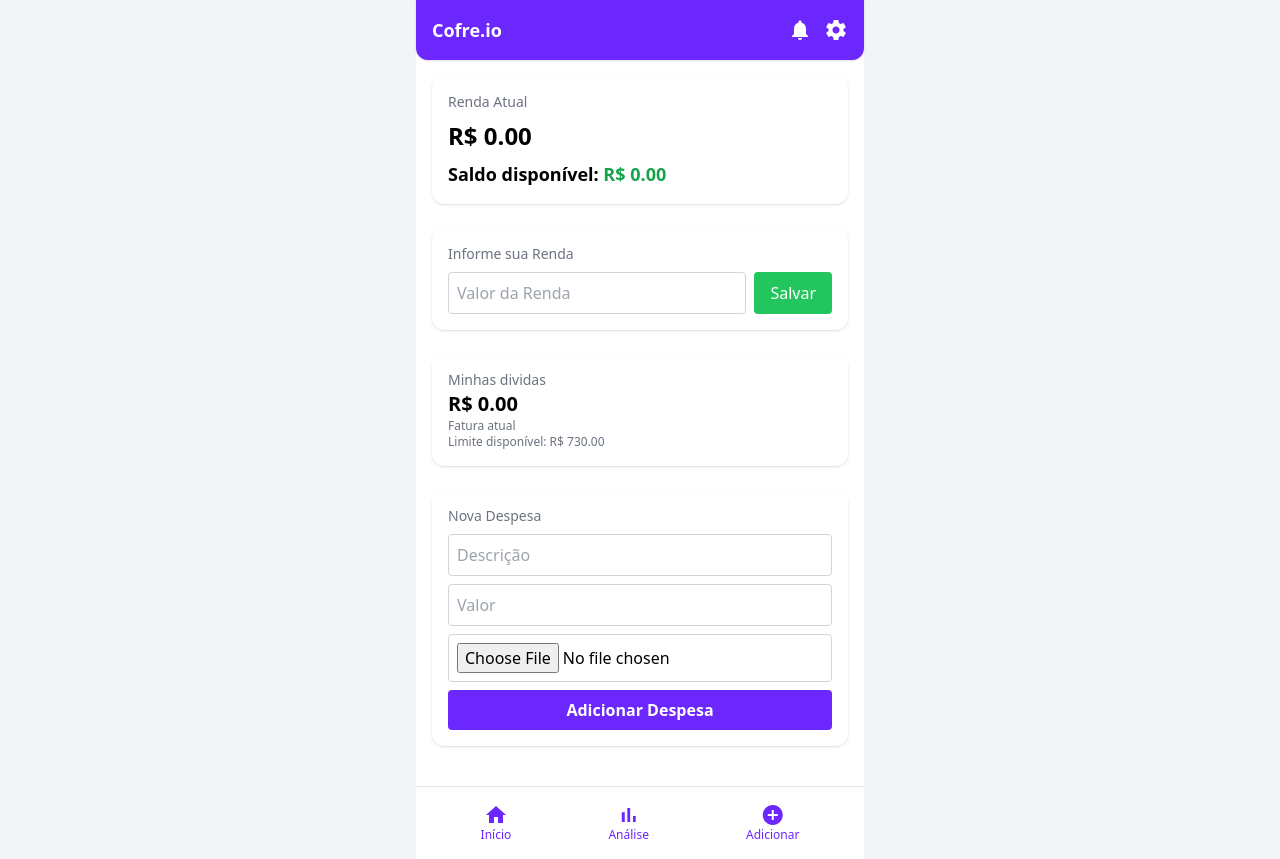
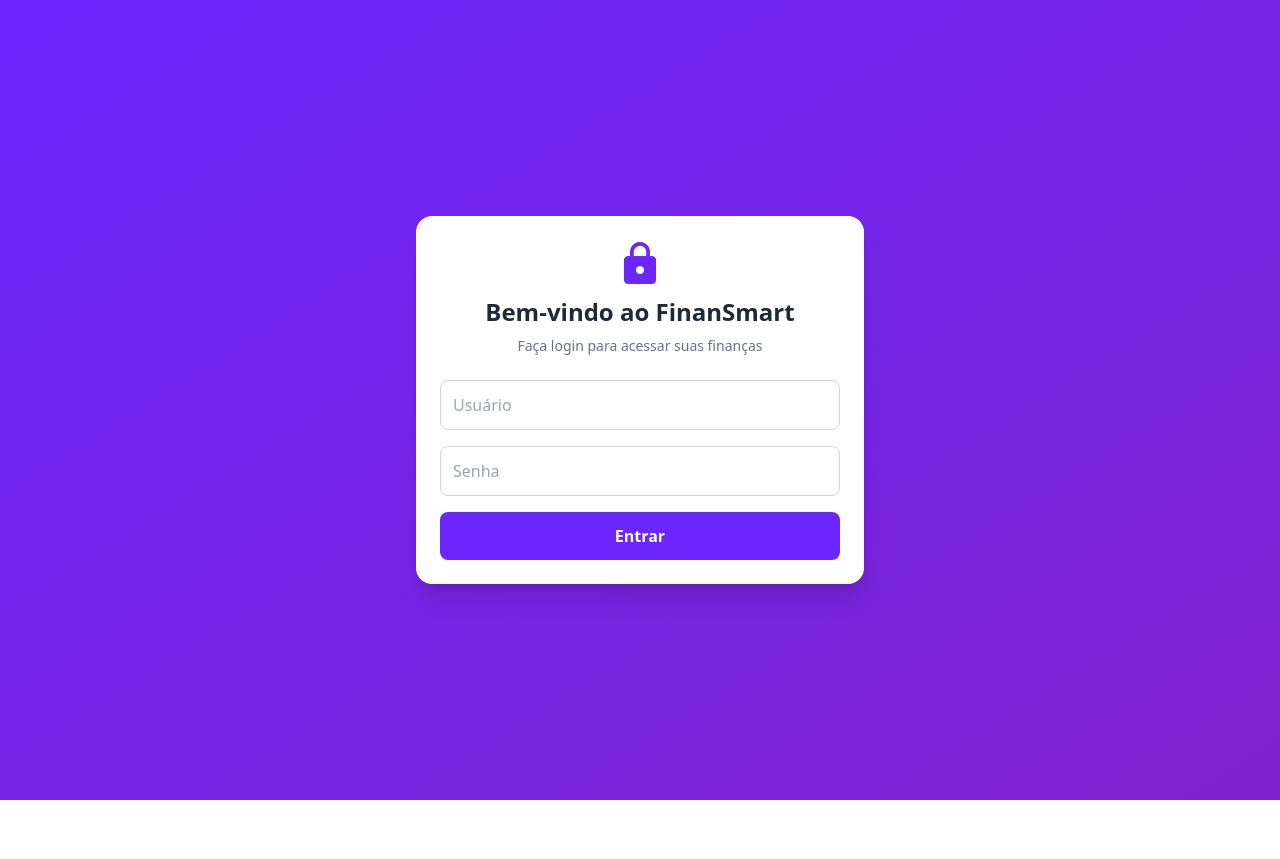
Before and after one commit to cristianorabaiolli01/dividas.io, a plain HTML site: page index.html in a window 1280 px wide. After the commit the page ends 800 px from the top, so only its background shows below. Drawn offline with nearby package versions, Linux system fonts and the light colour scheme.

Commit message:
Update index.html

```diff
--- a/index.html
+++ b/index.html
@@ -2,7 +2,8 @@
 <html lang="pt-br">
 <head>
   <meta charset="UTF-8" />
-  <title>FinanSmart</title>
+  <meta name="viewport" content="width=device-width, initial-scale=1.0">
+  <title>FinanSmart com Login</title>
   <script src="https://cdn.tailwindcss.com"></script>
   <script>
     tailwind.config = {
@@ -17,6 +18,7 @@
     }
   </script>
   <style>
+    html, body { height: 100%; margin: 0; }
     .preview-img {
       max-width: 100%;
       max-height: 200px;
@@ -25,102 +27,73 @@
       margin-top: 0.5rem;
     }
   </style>
+  <link href="https://fonts.googleapis.com/icon?family=Material+Icons" rel="stylesheet" />
 </head>
-<body class="bg-secondary min-h-screen font-sans">
-  <div class="max-w-md mx-auto bg-white min-h-screen flex flex-col">
-    <header class="bg-primary text-white p-4 rounded-b-xl shadow">
-      <div class="flex items-center justify-between">
+<body class="bg-gradient-to-br from-primary to-purple-700 min-h-screen flex items-center justify-center font-sans">
+
+  <!-- TELA DE LOGIN -->
+  <div id="loginTela" class="w-full max-w-md p-6 bg-white rounded-2xl shadow-xl space-y-6 text-center">
+    <div class="flex flex-col items-center space-y-2">
+      <span class="material-icons text-5xl text-primary">lock</span>
+      <h1 class="text-2xl font-bold text-gray-800">Bem-vindo ao FinanSmart</h1>
+      <p class="text-sm text-gray-500">Faça login para acessar suas finanças</p>
+    </div>
+    <div class="space-y-4">
+      <input id="usuario" type="text" placeholder="Usuário" class="w-full p-3 border border-gray-300 rounded-lg focus:outline-none focus:ring-2 focus:ring-primary" />
+      <input id="senha" type="password" placeholder="Senha" class="w-full p-3 border border-gray-300 rounded-lg focus:outline-none focus:ring-2 focus:ring-primary" />
+      <button onclick="fazerLogin()" class="w-full bg-primary text-white p-3 rounded-lg font-semibold hover:bg-purple-800 transition">Entrar</button>
+    </div>
+    <p id="erroLogin" class="text-red-600 text-sm mt-2 hidden animate-pulse">Usuário ou senha inválidos</p>
+  </div>
+
+  <!-- APLICATIVO -->
+  <div id="appTela" class="hidden w-full h-full min-h-screen bg-white flex flex-col">
+    <header class="bg-primary text-white p-4 rounded-b-xl shadow flex justify-between items-center">
       <h1 class="text-lg font-semibold">Cofre.io</h1>
-        <div class="flex gap-3">
-          <span class="material-icons">notifications</span>
-          <span class="material-icons">settings</span>
-        </div>
-      </div>
+      <button onclick="logout()" class="bg-white text-primary text-xs px-2 py-1 rounded">Sair</button>
     </header>
 
-    <main class="flex-1 p-4 space-y-6">
-      <!-- Renda Atual -->
+    <main class="flex-1 p-4 space-y-6 overflow-auto">
       <section class="bg-white rounded-xl p-4 shadow space-y-2">
         <div class="text-gray-500 text-sm">Renda Atual</div>
         <div class="text-2xl font-bold text-black">R$ <span id="rendaTotal">0.00</span></div>
-        <!-- SALDO DISPONÍVEL -->
         <div id="rendaRestante" class="text-lg font-semibold mt-1"></div>
       </section>
 
-      <!-- Informe sua Renda -->
       <section class="bg-white rounded-xl p-4 shadow space-y-2">
         <h2 class="text-gray-500 text-sm">Informe sua Renda</h2>
         <div class="flex gap-2">
-          <input
-            type="number"
-            id="rendaInput"
-            class="w-full border border-gray-300 rounded p-2"
-            placeholder="Valor da Renda"
-          />
-          <button
-            onclick="adicionarRenda()"
-            class="bg-green-500 text-white px-4 py-2 rounded hover:bg-green-600"
-          >
-            Salvar
-          </button>
+          <input type="number" id="rendaInput" class="w-full border border-gray-300 rounded p-2" placeholder="Valor da Renda"/>
+          <button onclick="adicionarRenda()" class="bg-green-500 text-white px-4 py-2 rounded hover:bg-green-600">Salvar</button>
         </div>
       </section>
 
-      <!-- Cartão -->
       <section class="bg-white rounded-xl p-4 shadow">
-        <div class="text-gray-500 text-sm">Minhas dividas</div>
+        <div class="text-gray-500 text-sm">Minhas dívidas</div>
         <div class="text-xl font-bold text-black">R$ <span id="despesasTotal">0.00</span></div>
         <div class="text-xs text-gray-500">Fatura atual</div>
-        <div class="text-xs text-gray-500">
-          Limite disponível: R$ <span id="limiteDisponivel">0.00</span>
-        </div>
+        <div class="text-xs text-gray-500">Limite disponível: R$ <span id="limiteDisponivel">0.00</span></div>
       </section>
 
-      <!-- Adicionar Despesa -->
       <section class="bg-white rounded-xl p-4 shadow space-y-2">
         <h2 class="text-gray-500 text-sm">Nova Despesa</h2>
-        <input
-          type="text"
-          id="descDespesa"
-          class="w-full border border-gray-300 rounded p-2"
-          placeholder="Descrição"
-        />
-        <input
-          type="number"
-          id="valorDespesa"
-          class="w-full border border-gray-300 rounded p-2"
-          placeholder="Valor"
-        />
-        <input
-          type="file"
-          id="imagemDespesa"
-          class="w-full border border-gray-300 rounded p-2"
-        />
-        <button
-          onclick="adicionarDespesa()"
-          class="bg-primary w-full text-white p-2 rounded font-semibold"
-        >
-          Adicionar Despesa
-        </button>
+        <input type="text" id="descDespesa" class="w-full border border-gray-300 rounded p-2" placeholder="Descrição"/>
+        <input type="number" id="valorDespesa" class="w-full border border-gray-300 rounded p-2" placeholder="Valor"/>
+        <div>
+          <input type="file" id="imagemDespesa" class="hidden" onchange="mostrarNomeArquivo()" />
+          <label for="imagemDespesa" class="cursor-pointer bg-blue-600 text-white px-4 py-2 rounded hover:bg-blue-700 inline-block text-center w-full text-sm">📁 Escolher Imagem</label>
+          <p id="nomeArquivo" class="text-sm text-gray-600 mt-2"></p>
+        </div>
+        <button onclick="adicionarDespesa()" class="bg-primary w-full text-white p-2 rounded font-semibold">Adicionar Despesa</button>
       </section>
 
-      <!-- Lista de Despesas -->
       <section class="space-y-2" id="listaDespesas"></section>
     </main>
 
     <footer class="bg-white p-4 border-t flex justify-around text-primary">
-      <button class="flex flex-col items-center text-xs">
-        <span class="material-icons">home</span>
-        Início
-      </button>
-      <button class="flex flex-col items-center text-xs">
-        <span class="material-icons">bar_chart</span>
-        Análise
-      </button>
-      <button class="flex flex-col items-center text-xs">
-        <span class="material-icons">add_circle</span>
-        Adicionar
-      </button>
+      <button class="flex flex-col items-center text-xs"><span class="material-icons">home</span>Início</button>
+      <button class="flex flex-col items-center text-xs"><span class="material-icons">bar_chart</span>Análise</button>
+      <button class="flex flex-col items-center text-xs"><span class="material-icons">add_circle</span>Adicionar</button>
     </footer>
   </div>
 
@@ -128,8 +101,26 @@
     let renda = 0;
     let despesas = [];
 
-    function calcularDespesas() {
-      return despesas.reduce((sum, item) => sum + item.valor, 0);
+    function fazerLogin() {
+      const user = document.getElementById('usuario').value;
+      const pass = document.getElementById('senha').value;
+      if (user === "admin" && pass === "1234") {
+        document.getElementById('loginTela').classList.add('hidden');
+        document.getElementById('appTela').classList.remove('hidden');
+        carregarDados();
+      } else {
+        document.getElementById('erroLogin').classList.remove('hidden');
+      }
+    }
+
+    function logout() {
+      location.reload();
+    }
+
+    function mostrarNomeArquivo() {
+      const input = document.getElementById('imagemDespesa');
+      const nome = input.files.length > 0 ? input.files[0].name : 'Nenhum arquivo selecionado';
+      document.getElementById('nomeArquivo').textContent = nome;
     }
 
     function adicionarRenda() {
@@ -137,6 +128,7 @@
       if (!isNaN(valor)) {
         renda = valor;
         document.getElementById('rendaInput').value = '';
+        salvarDados();
         atualizar();
       }
     }
@@ -144,21 +136,22 @@
     function adicionarDespesa() {
       const desc = document.getElementById('descDespesa').value;
       const valor = parseFloat(document.getElementById('valorDespesa').value);
-      const imgInput = document.getElementById('imagemDespesa');
-      const file = imgInput.files[0];
+      const file = document.getElementById('imagemDespesa').files[0];
 
       if (desc && !isNaN(valor)) {
+        if (file) {
           const reader = new FileReader();
           reader.onload = function (e) {
             despesas.push({ descricao: desc, valor: valor, imagem: e.target.result });
             limparCamposDespesa();
+            salvarDados();
             atualizar();
           };
-        if (file) {
           reader.readAsDataURL(file);
         } else {
           despesas.push({ descricao: desc, valor: valor, imagem: null });
           limparCamposDespesa();
+          salvarDados();
           atualizar();
         }
       }
@@ -168,47 +161,46 @@
       document.getElementById('descDespesa').value = '';
       document.getElementById('valorDespesa').value = '';
       document.getElementById('imagemDespesa').value = '';
+      document.getElementById('nomeArquivo').textContent = '';
     }
 
     function atualizar() {
-      const ul = document.getElementById('listaDespesas');
-      ul.innerHTML = '';
-      const total = calcularDespesas();
+      const lista = document.getElementById('listaDespesas');
+      lista.innerHTML = '';
+      const total = despesas.reduce((sum, item) => sum + item.valor, 0);
 
-      despesas.forEach((item) => {
+      despesas.forEach(item => {
         const div = document.createElement('div');
-        div.className = 'bg-white p-3 rounded shadow border flex justify-between items-center';
-
-        const span = document.createElement('span');
-        span.textContent = `${item.descricao} - R$ ${item.valor.toFixed(2)}`;
-        div.appendChild(span);
-
+        div.className = 'bg-white p-3 rounded shadow border flex flex-col';
+        div.innerHTML = `<span>${item.descricao} - R$ ${item.valor.toFixed(2)}</span>`;
         if (item.imagem) {
           const img = document.createElement('img');
           img.src = item.imagem;
           img.className = 'preview-img mt-2';
           div.appendChild(img);
         }
-
-        ul.appendChild(div);
+        lista.appendChild(div);
       });
 
       document.getElementById('despesasTotal').textContent = total.toFixed(2);
-      document.getElementById('limiteDisponivel').textContent = (730 - total).toFixed(2);
+      document.getElementById('limiteDisponivel').textContent = (renda - total).toFixed(2);
       document.getElementById('rendaTotal').textContent = renda.toFixed(2);
 
-      // SALDO DISPONÍVEL
       const saldo = renda - total;
-      const rendaRestanteElem = document.getElementById('rendaRestante');
-
-      const saldoColorClass = saldo < 0 ? 'text-red-600' : 'text-green-600';
-      rendaRestanteElem.innerHTML = `<span class="text-black">Saldo disponível: </span><span class="${saldoColorClass}">R$ ${saldo.toFixed(2)}</span>`;
+      const cor = saldo < 0 ? 'text-red-600' : 'text-green-600';
+      document.getElementById('rendaRestante').innerHTML = `<span class="text-black">Saldo disponível: </span><span class="${cor}">R$ ${saldo.toFixed(2)}</span>`;
     }
 
-    // Inicialização
+    function salvarDados() {
+      localStorage.setItem('renda', renda);
+      localStorage.setItem('despesas', JSON.stringify(despesas));
+    }
+
+    function carregarDados() {
+      renda = parseFloat(localStorage.getItem('renda')) || 0;
+      despesas = JSON.parse(localStorage.getItem('despesas')) || [];
       atualizar();
+    }
   </script>
-
-  <link href="https://fonts.googleapis.com/icon?family=Material+Icons" rel="stylesheet" />
 </body>
 </html>
```
Lines whose indentation alone changed are shown as unchanged.
